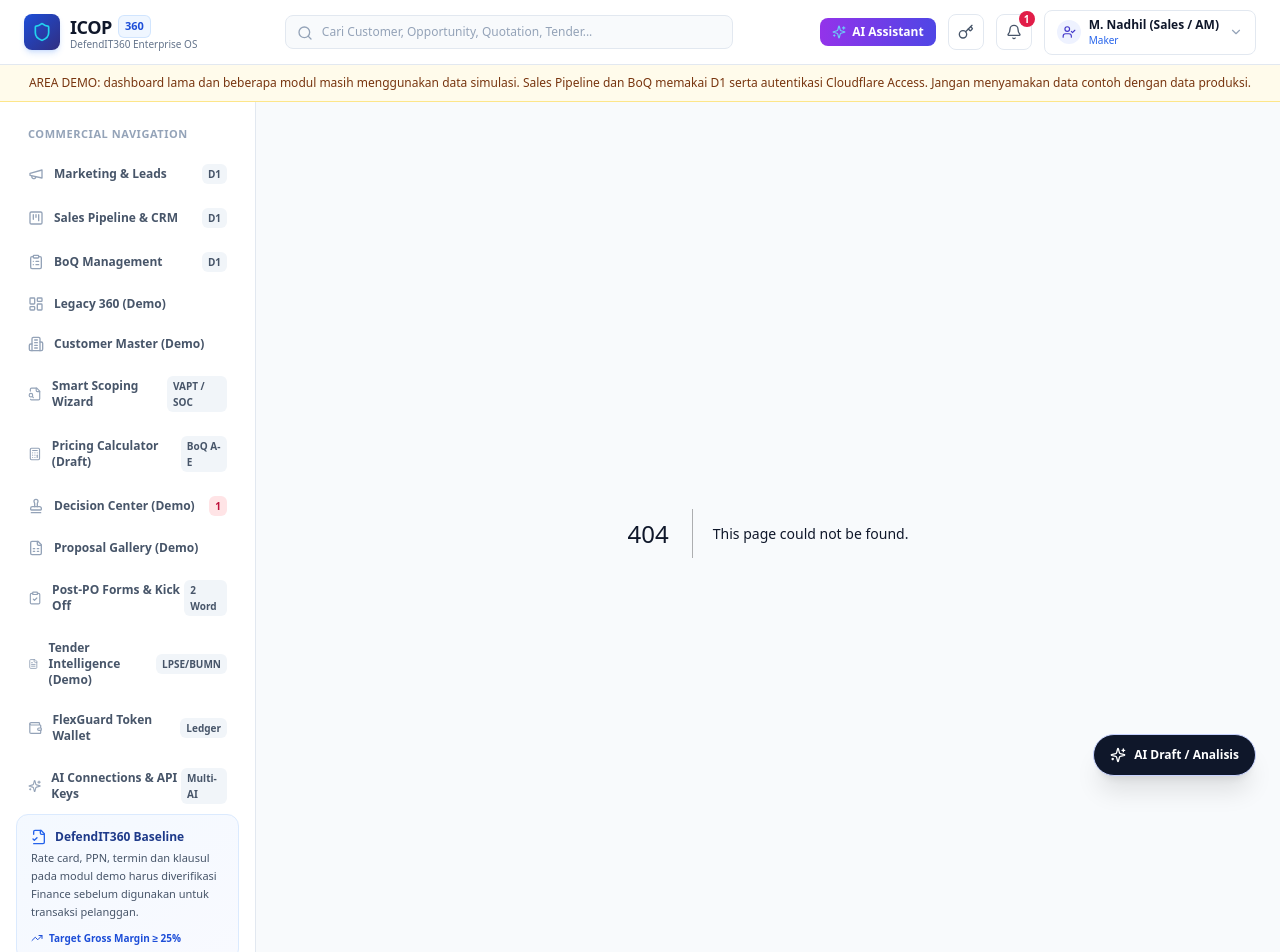
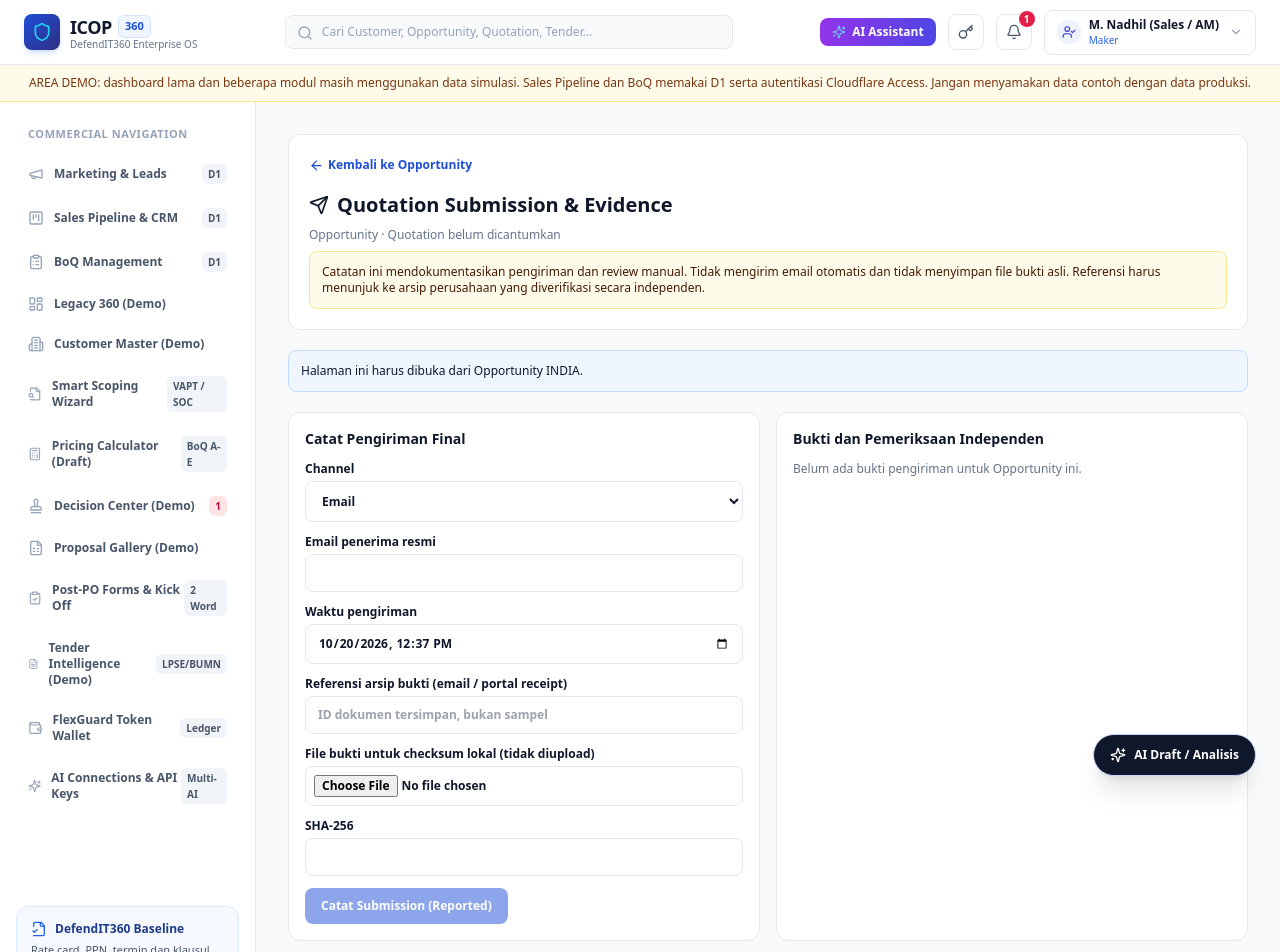
Before and after one commit to elanghaqeem-hash/India, a Next.js app: page /sales/submission in a window 1280 px wide. Before the commit this address had no page. Shown: the top 952 px of the page. Built offline with nearby package versions, Linux system fonts and the light colour scheme.

Commit message:
feat(ui): authenticated quotation transmission and independent evidence review by deal ID

```diff
--- /dev/null
+++ b/src/app/sales/submission/page.tsx
@@ -0,0 +1,106 @@
+'use client';
+import React,{useCallback,useEffect,useState} from 'react';
+import Link from 'next/link';
+import {ArrowLeft,CheckCircle2,Send,ShieldCheck} from 'lucide-react';
+type Submission={id:string;quotation_number:string;boq_version:number;recipient_email:string;channel:string;
+ status:string;created_by:string;verified_by:string|null;sent_at:string;evidence_reference:string;review_notes:string};
+const cls='w-full rounded-lg border border-slate-200 bg-white px-3 py-2.5 text-xs outline-none focus:border-blue-600';
+async function api(method:'GET'|'POST'|'PATCH',url:string,body?:Record<string,unknown>){
+ const r=await fetch(url,{method,cache:'no-store',credentials:'same-origin',headers:{'Content-Type':'application/json'},
+  ...(body?{body:JSON.stringify(body)}:{})});
+ const j=await r.json();
+ if(!r.ok||!j.success)throw Error(j.message||'Transaksi gagal');
+ return j;
+}
+export default function SubmissionPage(){
+ const [opp,setOpp]=useState('');
+ const [role,setRole]=useState('');
+ const [quote,setQuote]=useState('');
+ const [items,setItems]=useState<Submission[]>([]);
+ const [channel,setChannel]=useState('email');
+ const [recipient,setRecipient]=useState('');
+ const [date,setDate]=useState('');
+ const [reference,setReference]=useState('');
+ const [digest,setDigest]=useState('');
+ const [review,setReview]=useState<Record<string,string>>({});
+ const [message,setMessage]=useState('');
+ const [busy,setBusy]=useState(false);
+ const refresh=useCallback(async(id:string)=>{
+  try{const x=await api('GET','/api/sales/submission?opportunity_id='+encodeURIComponent(id));
+   setItems(x.submissions||[]);setRole(x.role||'');setQuote(x.quotation_number||'');
+  }catch(e){setMessage(e instanceof Error?e.message:String(e));}
+ },[]);
+ useEffect(()=>{const id=new URLSearchParams(window.location.search).get('opportunity_id')||'';setOpp(id);
+  setDate(new Date().toISOString().slice(0,16));
+  if(id)void refresh(id);else setMessage('Halaman ini harus dibuka dari Opportunity INDIA.');},[refresh]);
+ const run=async(job:()=>Promise<unknown>,done:string)=>{
+  setBusy(true);setMessage('');
+  try{await job();await refresh(opp);setMessage(done);}
+  catch(e){setMessage(e instanceof Error?e.message:String(e));}
+  finally{setBusy(false);}
+ };
+ const computeHash=async(file:File|null)=>{
+  if(!file)return;
+  if(file.size>8*1024*1024){setMessage('File bukti maksimum 8 MB untuk menghitung checksum lokal.');return;}
+  try{const bytes=await file.arrayBuffer(),sha=await crypto.subtle.digest('SHA-256',bytes);
+   setDigest(Array.from(new Uint8Array(sha)).map(x=>x.toString(16).padStart(2,'0')).join(''));
+   setMessage('SHA-256 bukti telah dihitung lokal. File asli tidak dikirim dan tidak disimpan oleh register ini.');
+  }catch{setMessage('Tidak dapat menghitung checksum file');}
+ };
+ const submit=()=>{if(!window.confirm('Anda menyatakan telah mengirim quotation final kepada penerima. Rekam sebagai Reported, bukan Verified?'))return;
+  void run(()=>api('POST','/api/sales/submission',{
+   opportunity_id:opp,channel,recipient_email:recipient,sent_at:new Date(date).toISOString(),
+   evidence_reference:reference,evidence_sha256:digest}),
+  'Pengiriman tercatat sebagai Reported. Finance/Approver harus mereview bukti.');
+ };
+ const decision=(submissionId:string,status:'verified'|'rejected')=>{
+  if(!window.confirm('Pastikan Anda sudah memeriksa bukti asli dan Anda bukan pembuat submission. Lanjutkan?'))return;
+  void run(()=>api('PATCH','/api/sales/submission',{submission_id:submissionId,action:status,review_notes:review[submissionId]||''}),
+   'Hasil pemeriksaan bukti pengiriman sudah disimpan.');
+ };
+ return <main className="mx-auto max-w-5xl space-y-5 pb-24">
+  <header className="rounded-xl border bg-white p-4 sm:p-5">
+   <Link href={'/sales/pipeline?opportunity_id='+encodeURIComponent(opp)} className="inline-flex items-center gap-1 text-xs font-semibold text-blue-700"><ArrowLeft size={15}/> Kembali ke Opportunity</Link>
+   <h1 className="mt-3 flex items-center gap-2 text-xl font-extrabold"><Send size={20}/> Quotation Submission & Evidence</h1>
+   <p className="mt-2 text-xs text-slate-500">Opportunity {opp} · Quotation {quote||'belum dicantumkan'}</p>
+   <p className="mt-2 rounded-lg border border-amber-200 bg-amber-50 p-3 text-xs text-amber-950">
+    Catatan ini mendokumentasikan pengiriman dan review manual. Tidak mengirim email otomatis dan tidak menyimpan file bukti asli. Referensi harus menunjuk ke arsip perusahaan yang diverifikasi secara independen.</p>
+  </header>
+  {message&&<div role="status" className="whitespace-pre-wrap rounded-lg border border-blue-200 bg-blue-50 p-3 text-xs">{message}</div>}
+  <div className="grid gap-4 lg:grid-cols-2">
+   <section className="space-y-3 rounded-xl border bg-white p-4">
+    <h2 className="text-sm font-bold">Catat Pengiriman Final</h2>
+    <label className="block text-xs font-semibold">Channel<select className={'mt-1 '+cls} value={channel} onChange={e=>setChannel(e.target.value)}>
+     <option value="email">Email</option><option value="procurement_portal">Procurement Portal</option><option value="physical">Penyerahan Fisik</option></select></label>
+    <label className="block text-xs font-semibold">Email penerima resmi<input className={'mt-1 '+cls} value={recipient} onChange={e=>setRecipient(e.target.value)} type="email"/></label>
+    <label className="block text-xs font-semibold">Waktu pengiriman<input className={'mt-1 '+cls} type="datetime-local" value={date} onChange={e=>setDate(e.target.value)}/></label>
+    <label className="block text-xs font-semibold">Referensi arsip bukti (email / portal receipt)
+     <input className={'mt-1 '+cls} value={reference} onChange={e=>setReference(e.target.value)} placeholder="ID dokumen tersimpan, bukan sampel"/></label>
+    <label className="block text-xs font-semibold">File bukti untuk checksum lokal (tidak diupload)
+     <input type="file" disabled={busy} className="mt-1 block w-full rounded-lg border p-2 text-xs" onChange={e=>void computeHash(e.target.files?.[0]||null)}/></label>
+    <label className="block text-xs font-semibold">SHA-256<input className={'mt-1 '+cls} value={digest} onChange={e=>setDigest(e.target.value)}/></label>
+    <button disabled={busy||!['sales','admin'].includes(role)||!recipient||!reference||!date||digest.length!==64} onClick={submit}
+     className="rounded-lg bg-blue-700 px-4 py-2.5 text-xs font-bold text-white disabled:opacity-50">Catat Submission (Reported)</button>
+   </section>
+   <section className="space-y-3 rounded-xl border bg-white p-4">
+    <h2 className="text-sm font-bold">Bukti dan Pemeriksaan Independen</h2>
+    {items.length===0?<p className="text-xs text-slate-500">Belum ada bukti pengiriman untuk Opportunity ini.</p>:items.map(x=><article key={x.id} className="space-y-2 rounded-lg border p-3">
+     <div className="flex items-center justify-between gap-2"><b className="text-xs">{x.quotation_number} v{x.boq_version}</b>
+      <span className={'rounded-full px-2 py-1 text-[10px] font-bold '+(x.status==='verified'?'bg-emerald-100 text-emerald-800':'bg-amber-100 text-amber-900')}>{x.status.toUpperCase()}</span></div>
+     <p className="break-words text-xs text-slate-600">Penerima: {x.recipient_email} · {x.channel}</p>
+     <p className="text-xs text-slate-600">Arsip: {x.evidence_reference}</p>
+     <p className="text-[11px] text-slate-500">Dibuat: {x.created_by}{x.verified_by?' · Direview: '+x.verified_by:''}</p>
+     {x.status==='verified'&&<p className="flex items-center gap-1 text-xs font-bold text-emerald-700"><CheckCircle2 size={14}/> Review independen tercatat</p>}
+     {x.status==='reported'&&['admin','finance','approver'].includes(role)&&<div className="space-y-2 border-t pt-2">
+      <div className="flex items-center gap-2 text-xs font-bold"><ShieldCheck size={15}/> Reviewer Finance/Approver</div>
+      <textarea rows={2} className={cls} value={review[x.id]||''} onChange={e=>setReview(v=>({...v,[x.id]:e.target.value}))} placeholder="Catatan verifikasi bukti asli minimal 15 karakter"/>
+      <div className="flex flex-wrap gap-2"><button disabled={busy||(review[x.id]||'').trim().length<15} onClick={()=>decision(x.id,'verified')}
+       className="rounded-lg bg-emerald-700 px-3 py-2 text-xs font-bold text-white disabled:opacity-50">Verified</button>
+       <button disabled={busy||(review[x.id]||'').trim().length<15} onClick={()=>decision(x.id,'rejected')}
+       className="rounded-lg border border-rose-300 px-3 py-2 text-xs font-bold text-rose-800 disabled:opacity-50">Reject</button></div>
+     </div>}
+    </article>)}
+   </section>
+  </div>
+ </main>;
+}
```
